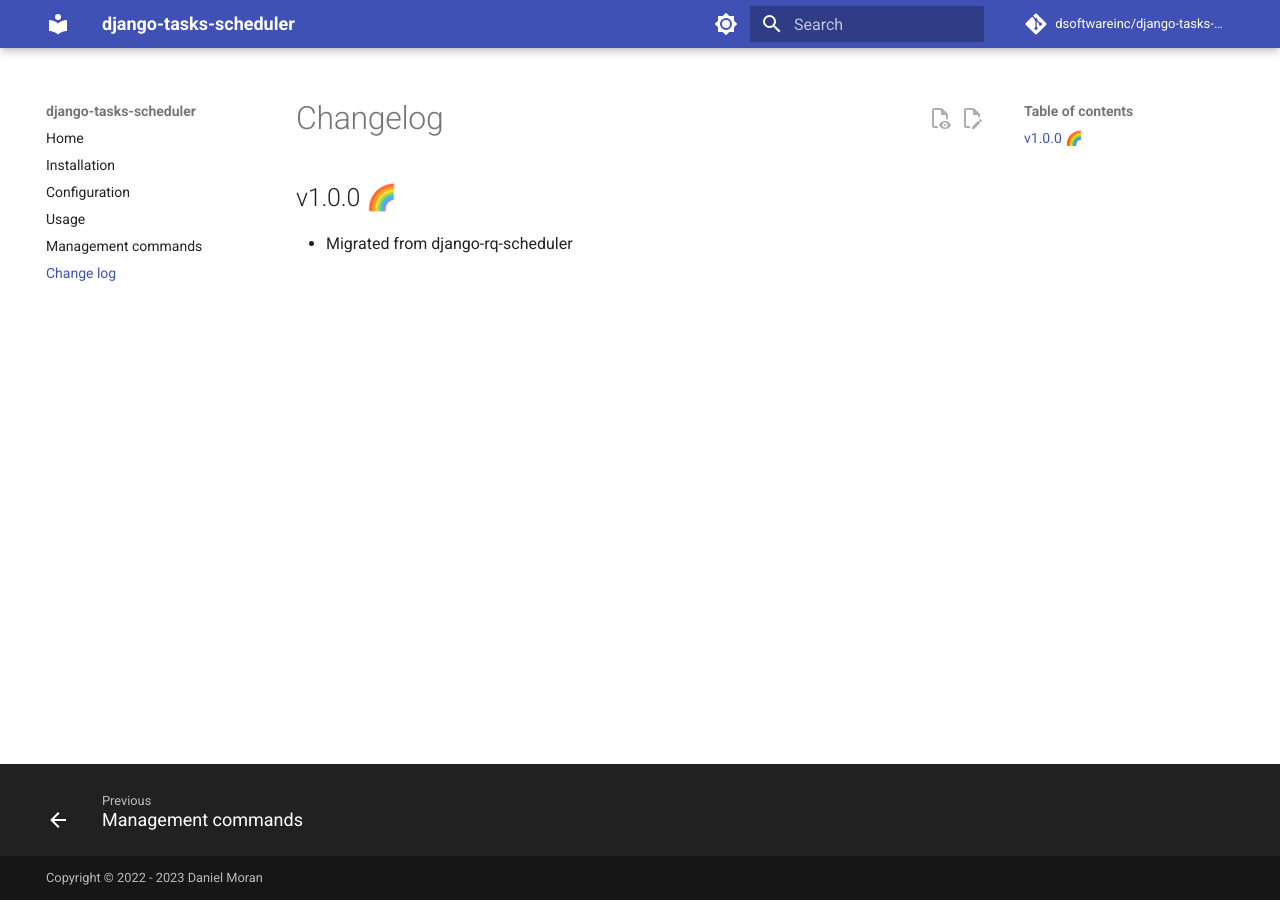
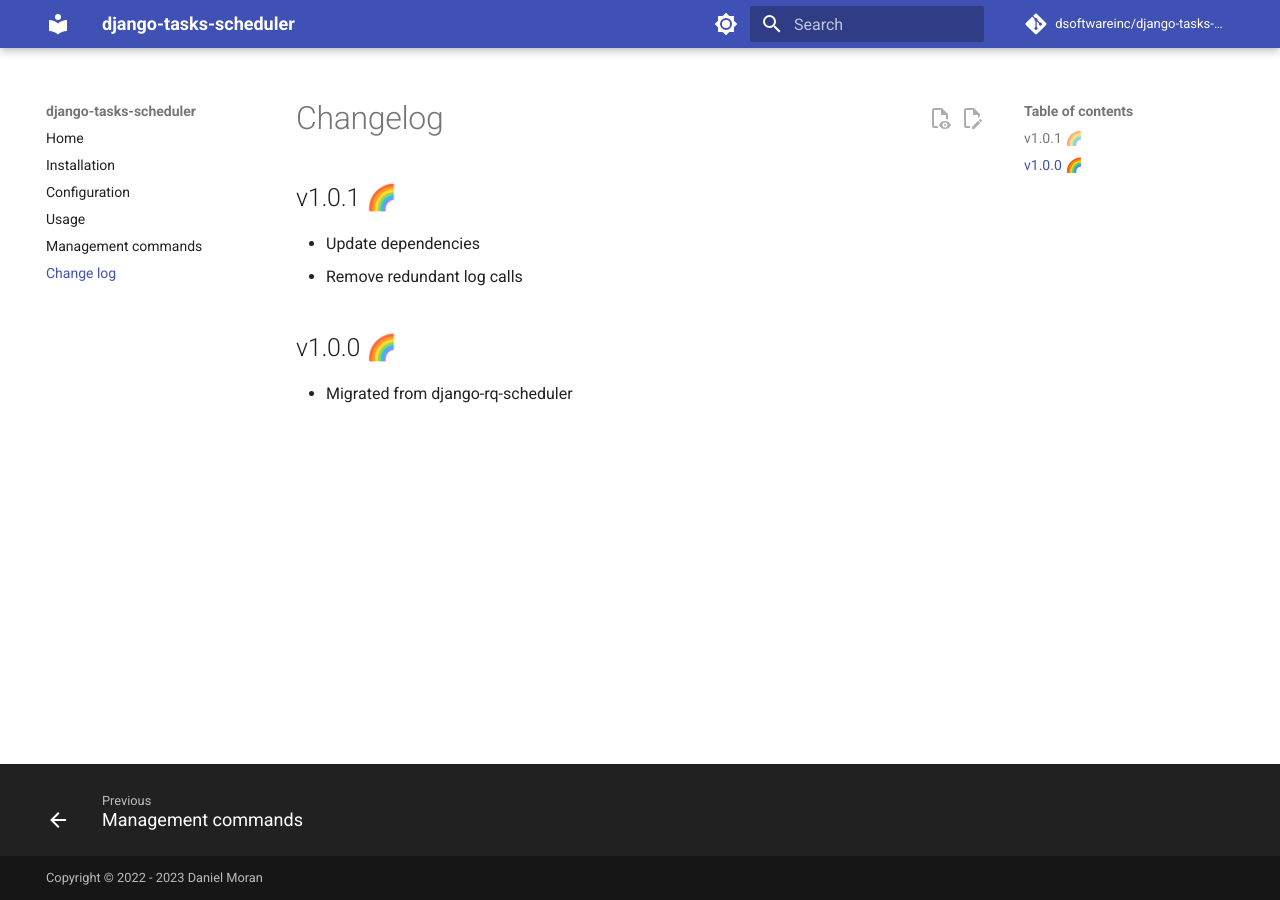
Before and after one commit to django-commons/django-tasks-scheduler, an MkDocs documentation site: the page built from docs/changelog.md, in a window 1280 px wide. Built offline with MkDocs 1.6.1 and Material for MkDocs 9.7.7, drawn with Linux system fonts in a browser that asks for light colours; comment, search, counter and statistics services are not loaded.

Commit message:
doc:update changelog.md

```diff
--- a/docs/changelog.md
+++ b/docs/changelog.md
@@ -1,4 +1,9 @@
 # Changelog
+
+## v1.0.1 🌈
+
+* Update dependencies
+* Remove redundant log calls
 
 ## v1.0.0 🌈
 
```
